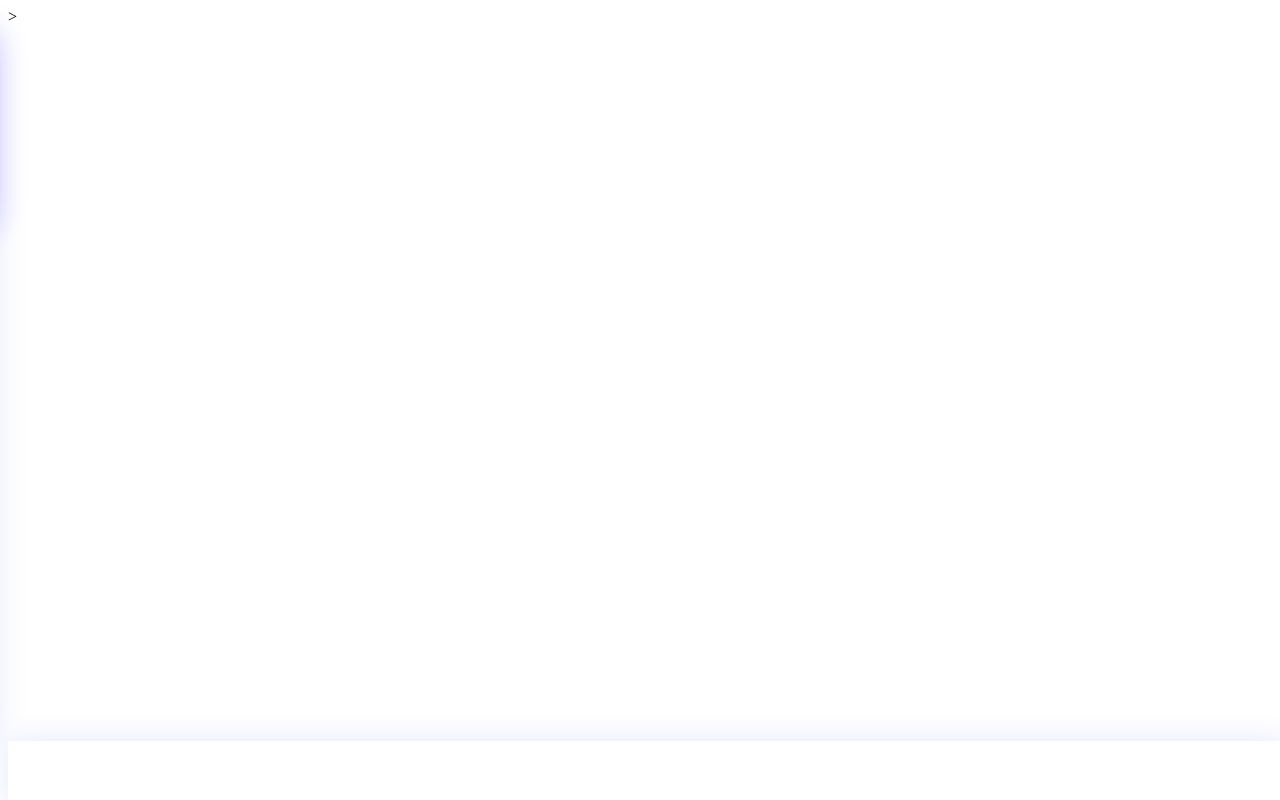
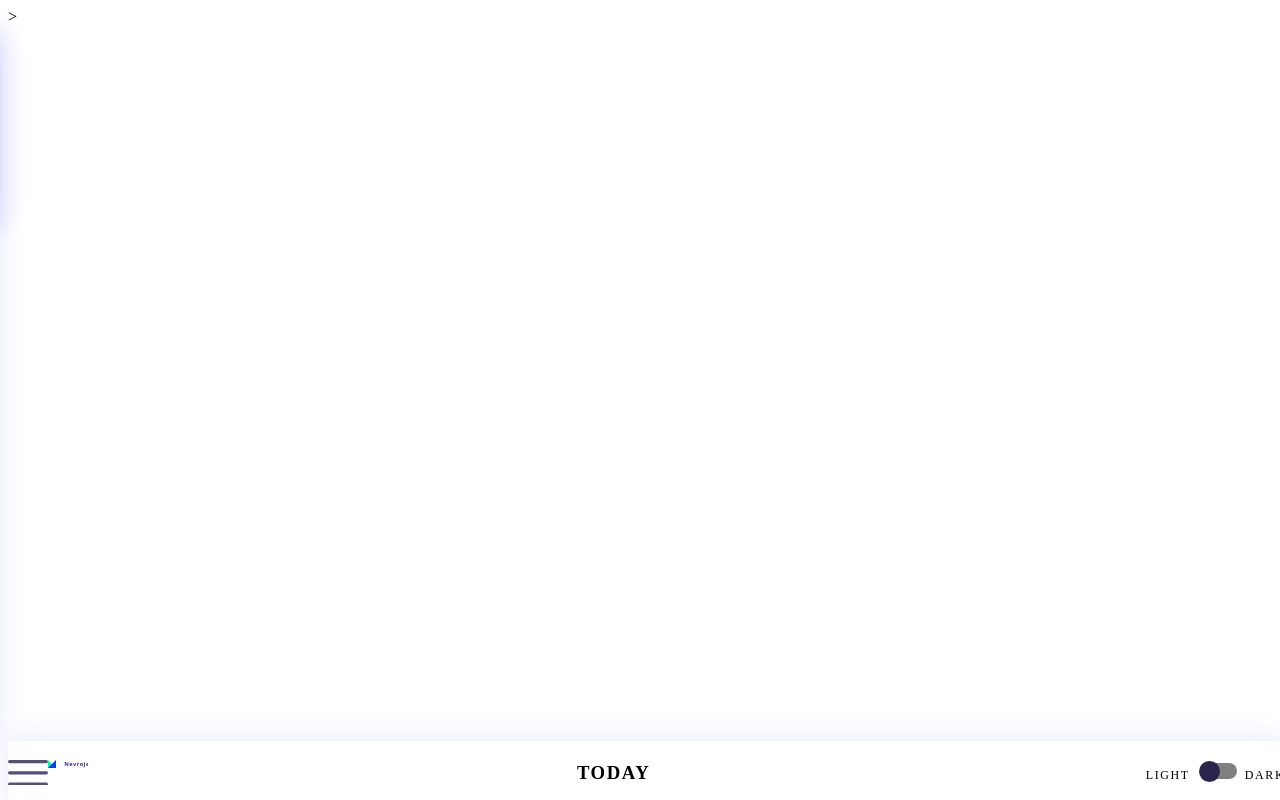
Before and after one commit to Joberg95/Angular-WeatherApp, an Angular app: page / in a window 1280 px wide. Shown: the top 800 px of the page. Built offline with nearby package versions, Linux system fonts and the light colour scheme.

Commit message:
wip css, imported svg icons to html (raw)

```diff
--- a/src/app/app.component.css
+++ b/src/app/app.component.css
@@ -204,3 +204,18 @@ HEADER
 }
 
 /* Content */
+.left__section {
+  display: grid;
+  grid-template-rows: 1fr;
+  grid-template-columns: 1fr 1fr;
+  max-width: 5rem;
+}
+
+.date__text {
+  text-transform: uppercase;
+  letter-spacing: 0.1rem;
+  display: inline;
+  margin: 0.5rem 0;
+}
+
+/* SVG */
--- a/src/app/app.component.html
+++ b/src/app/app.component.html
@@ -34,16 +34,75 @@
     class="main__header"
   >
     <div class="left__section">
-      <svg (click)="toggleMenu()" class="hamburger__icon" id="Menu_Burger_Icon">
-        <!-- hamburger icon goes here -->
+      <svg
+        (click)="toggleMenu()"
+        class="hamburger__icon"
+        id="Menu_Burger_Icon"
+        data-name="Menu Burger Icon"
+        viewBox="31.5 30 49.9 32"
+      >
+        <defs>
+          <style>
+            .hamburger__icon__fill {
+              fill: #594e78;
+            }
+          </style>
+        </defs>
+        <rect
+          id="Rectangle_9"
+          width="49.9"
+          height="4"
+          [ngClass]="{ 'hamburger__icon__fill-dark': darkModeActive }"
+          class="hamburger__icon__fill"
+          data-name="Rectangle 9"
+          rx="2"
+          transform="translate(31.5 58)"
+        />
+        <rect
+          id="Rectangle_10"
+          width="49.9"
+          height="4"
+          [ngClass]="{ 'hamburger__icon__fill-dark': darkModeActive }"
+          class="hamburger__icon__fill"
+          data-name="Rectangle 10"
+          rx="2"
+          transform="translate(31.5 44)"
+        />
+        <rect
+          id="Rectangle_11"
+          width="49.9"
+          height="4"
+          [ngClass]="{ 'hamburger__icon__fill-dark': darkModeActive }"
+          class="hamburger__icon__fill"
+          data-name="Rectangle 11"
+          rx="2"
+          transform="translate(31.5 30)"
+        />
       </svg>
 
-      <svg class="logo__icon"><!-- svg logo goes here later -->></svg>
+      <svg class="logo__icon" viewBox="150.3 22.2 213.7 42.8">
+        <path fill="#00ff9b" d="M150.3 65V22.2L193 65z" data-name="Path 1" />
+        <path fill="#003eff" d="M193.1 65h-42.8L193 22.2z" data-name="Path 2" />
+        <text
+          [ngClass]="{ 'logo__text-dark': darkModeActive }"
+          class="logo__text"
+          fill="#432c85"
+          font-family="SegoeUI-Semibold,Segoe UI"
+          font-size="30"
+          font-weight="600"
+          letter-spacing=".1em"
+          transform="translate(237 56)"
+        >
+          <tspan x="0" y="0">Nevroje</tspan>
+        </text>
+      </svg>
     </div>
 
     <h3 class="date__text">Today</h3>
+
     <div class="mode-toggle__container">
       <span class="mode-toggle__text">Light</span>
+
       <label class="toggle-button__container">
         <input
           (click)="modeToggleSwitch()"
@@ -59,18 +118,19 @@
           class="mode-toggle__circle"
         ></span>
       </label>
+
       <span class="mode-toggle__text">Dark</span>
     </div>
   </header>
 
-  <!-- Main content -->
+  <!-- Main Content -->
+
   <!--<router-outlet></router-outlet>-->
   <main class="main__container">
-    <div class="main-container__bg" [ngClass]="{'main-container__bg-dark': darkModeActive}"></div>
+    <div
+      class="main-container__bg"
+      [ngClass]="{ 'main-container__bg-dark': darkModeActive }"
+    ></div>
     <router-outlet></router-outlet>
   </main>
-  <!-- Footer content -->
-  <footer class="main__footer">
-    <small class="copyright__text">Copyright © 2019 Nevroje</small>
-  </footer>
 </div>
```
